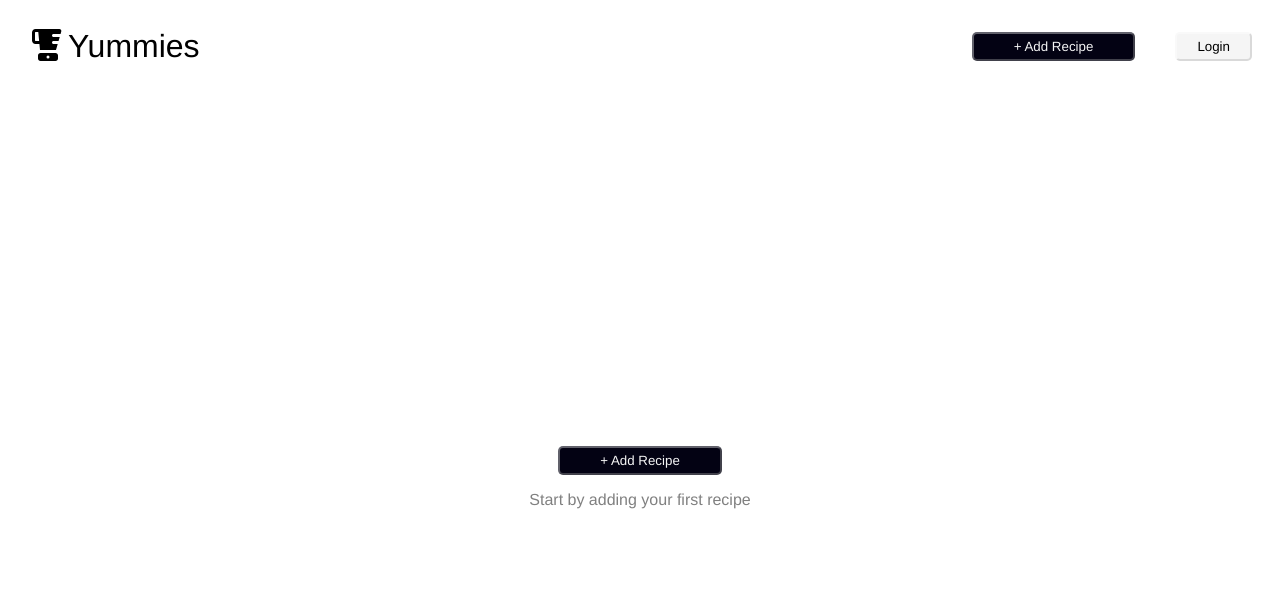
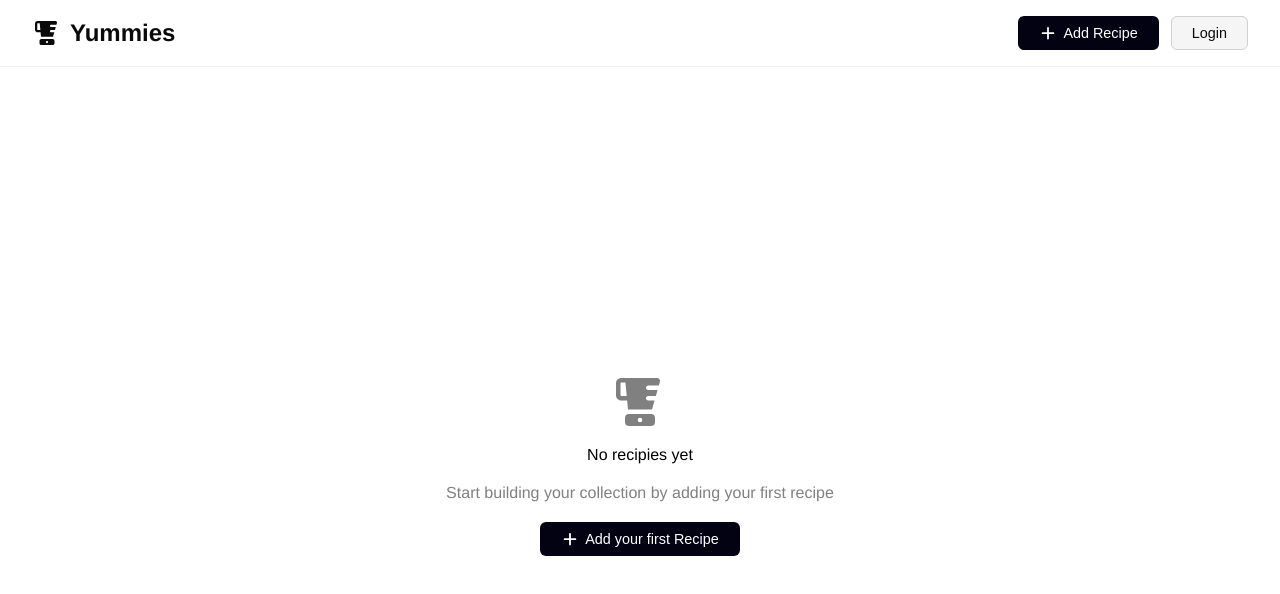
Before and after one commit to Zen-333/Yummies, a React (Vite) app in the folder frontend/: page / in a window 1280 px wide. Shown: the top 594 px of the page. Built offline with nearby package versions, Linux system fonts and the light colour scheme.

Commit message:
re designed css for header & hero

```diff
--- a/frontend/src/component/header.tsx
+++ b/frontend/src/component/header.tsx
@@ -1,23 +1,22 @@
 import "../styles/header.css"
 import { FontAwesomeIcon } from "@fortawesome/react-fontawesome";
-// Change this line:
-import { faBlender } from "@fortawesome/free-solid-svg-icons";
+import { faBlender, faPlus } from "@fortawesome/free-solid-svg-icons";
 
 function Header() {
 
   return (
     <>
         <div className="header">
-          <div className="container">
-            <div className="logo">
+          <div className="header__inner">
+            <div className="header__logo">
               <FontAwesomeIcon icon={faBlender} />Yummies
             </div>
-            <div className="buttons">
-              <div className="addRecipe">
-                <button className="addRecipe-btn">+ Add Recipe</button>
+            <div className="header__actions">
+              <div>
+                <button className="btn--primary btn"><FontAwesomeIcon icon={faPlus} /> Add Recipe</button>
               </div>
-              <div className="login">
-                <button className="login-btn">Login</button>
+              <div>
+                <button className="btn--secondary btn">Login</button>
               </div>
             </div>
           </div>
--- a/frontend/src/component/hero.tsx
+++ b/frontend/src/component/hero.tsx
@@ -1,13 +1,18 @@
 import "../styles/hero.css";
+import { FontAwesomeIcon } from "@fortawesome/react-fontawesome";
+import { faBlender, faPlus } from "@fortawesome/free-solid-svg-icons";
+
 
 function Hero() {
 
   return (
     <>
         <div className="hero">
-            <div className="container-column">
-                <button className="addRecipe-btn-container">+ Add Recipe</button>
-                <p>Start by adding your first recipe</p>
+            <div className="hero__content">
+                <FontAwesomeIcon icon={faBlender} className="hero__icon"/>
+                <p className="hero__title">No recipies yet</p>
+                <p className="hero__p">Start building your collection by adding your first recipe</p>
+                <button className="btn btn--primary"><FontAwesomeIcon icon={faPlus} /> Add your first Recipe</button>
             </div>
         </div>
     </>
--- a/frontend/src/styles/header.css
+++ b/frontend/src/styles/header.css
@@ -1,65 +1,33 @@
-
-*{
-    font-family: 'Franklin Gothic Medium', 'Arial Narrow', Arial, sans-serif;
-}
-
 .header {
-    display: flex;
-    flex-flow: row nowrap;
     position: sticky;
-    align-items: center;
-
-    z-index: 1;
+    top: 0;
+    z-index: 100;
     width: 100%;
-    height: auto;
-}
-
-.container {
-    display: flex;
-    flex-flow: row nowrap;
-    justify-content: space-between;
-
-    width: 100%;
-    height: auto;
-    padding: 20px;
-}
-
-.buttons {
-    display: flex;
-    flex-flow: row nowrap;
-    justify-content: space-between;
-    gap: 40px;
+    background-color: #ffffff;
+    border-bottom: 1px solid #f0f0f0;
 
 }
 
-.logo{
-    font-size: 2em;
+.header__inner {
+    display: flex;
+    align-items: center;
+    justify-content: space-between;
+    padding: 16px 32px;
 }
 
-.addRecipe{
+.header__logo{
     display: flex;
     align-items: center;
+    gap: 8px;
+    font-size: 1.5rem;
+    font-weight: 700;
+    color: #0a0a0a;
 }
 
-.login {
+.header__actions {
     display: flex;
     align-items: center;
+    flex-wrap: nowrap;
+    flex-direction: row;
+    gap: 12px;
 }
-
-.login-btn{
-    padding: 5px 20px;
-    align-items: center;
-    background-color: whitesmoke;
-    border-radius: 5px;
-    border-color: #ffffff60;
-}
-
-.addRecipe-btn{
-    padding: 5px 40px;
-    align-items: center;
-
-    color: whitesmoke;
-    background-color: rgba(3, 2, 19);
-    border-radius: 5px;
-    border-color: #ffffff60;
-}
--- a/frontend/src/styles/hero.css
+++ b/frontend/src/styles/hero.css
@@ -4,25 +4,20 @@
     height: 800px;
 }
 
-.container-column {
+.hero__content {
+    display: flex;
+    flex-direction: column;
     justify-content: center;
+    align-items: center;
+    gap: 20px;
     margin: auto;
 }
 
-.addRecipe-btn-container {
-    display: flex;
-    justify-content: center;
-    margin: auto;
-     padding: 5px 40px;
-     align-items: center;
-
-     color: whitesmoke;
-    background-color: rgba(3, 2, 19);
-    border-radius: 5px;
-    border-color: #ffffff60;
-
+.hero__icon {
+    font-size: 3rem;
+    color: gray;
 }
 
-p {
+.hero__p {
     color: gray;
 }
--- a/frontend/src/styles/index.css
+++ b/frontend/src/styles/index.css
@@ -0,0 +1,47 @@
+*, *::before, *::after {
+    box-sizing: border-box;
+    margin: 0;
+    padding: 0;
+}
+
+body {
+    font-family:'Franklin Gothic Medium', 'Arial Narrow', Arial, sans-serif;
+    background-color: #ffffff;
+}
+
+:root {
+
+    --BC-BTN-PRIMARY: rgba(3, 2, 19);
+    --BC-BTN-SECONDARY: whitesmoke;
+
+    --PADDING-BTN: 8px 20px;
+    --BORDER-RADIUS-BTN: 6px;
+}
+
+.btn {
+    display: inline-flex;
+    align-items: center;
+    gap: 6px;
+    padding: var(--PADDING-BTN);
+    border-radius: var(--BORDER-RADIUS-BTN);
+    font-size: 0.9rem;
+    font-weight: 500;
+    cursor: pointer;
+    border: 1px solid transparent;
+    transition: opacity 0.15s ease;
+}
+
+.btn:hover {
+    opacity: 0.85;
+}
+
+.btn--primary {
+    background-color: var(--BC-BTN-PRIMARY);
+    color: #ffffff;
+}
+
+.btn--secondary {
+    background-color: var(--BC-BTN-SECONDARY);
+    color: #0a0a0a;
+    border-color: #d0d0d0;
+}
```
